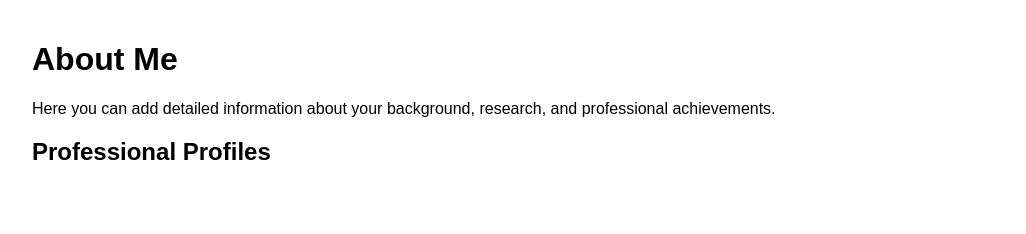
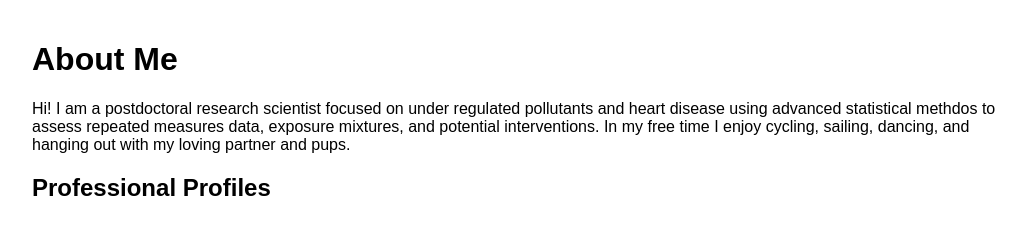
Before and after one commit to kemcgraw/kemcgraw.github.io, a plain HTML site: page about.html in a window 1280 px wide. Shown: the whole page, without its empty margins (112-1138 px from the left). Drawn offline with Linux system fonts and the light colour scheme.

Commit message:
Update about.html
I added a bio

```diff
--- a/about.html
+++ b/about.html
@@ -19,7 +19,7 @@
 <body>
     <div class="container">
         <h1>About Me</h1>
-        <p>Here you can add detailed information about your background, research, and professional achievements.</p>
+        <p>Hi! I am a postdoctoral research scientist focused on under regulated pollutants and heart disease using advanced statistical methdos to assess repeated measures data, exposure mixtures, and potential interventions. In my free time I enjoy cycling, sailing, dancing, and hanging out with my loving partner and pups.</p>
         <h2>Professional Profiles</h2>
     </div>
 </body>
```
